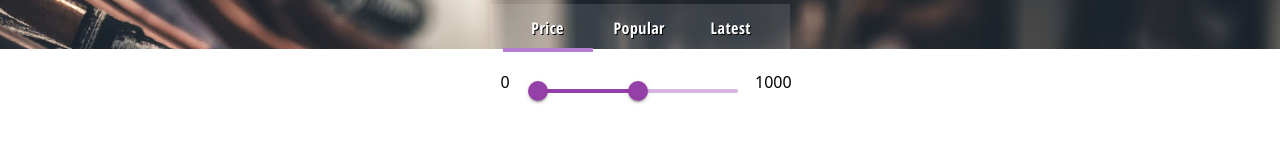
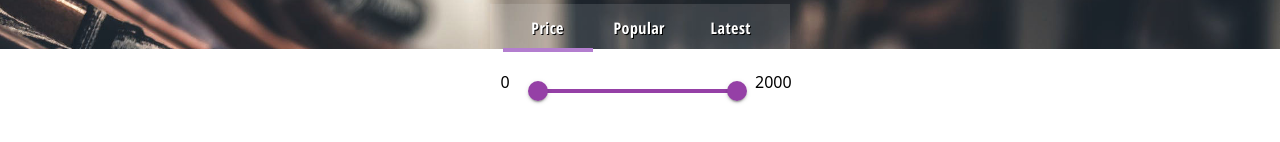
Before and after one commit to thedyze/auctionsite, a React (Vite) app in the folder frontend/: page / in a window 1280 px wide. Shown: the part 191-333 px from the top of the page. Built offline with nearby package versions, Linux system fonts and the light colour scheme; no server answers.

Commit message:
Selling page finished and small fixes
- Added create to navbar
- Fix slider to 2000 default

```diff
--- a/frontend/src/App.jsx
+++ b/frontend/src/App.jsx
@@ -45,7 +45,7 @@ function App() {
                       <Route exact path="/Messages" component={MessagesPage} />
                       <Route exact path="/conversation/:itemId/:userId" component={Conversation} />
                       <Route exact path="/Selling" component={Selling} />
-                      <Route exact path="/create-listing" component={CreateListing} />
+                      <Route exact path="/Create" component={CreateListing} />
                       <Route exact path="/About" component={About} />
                       <Route path="*" component={NotFound404} />
                     </Switch>
--- a/frontend/src/components/Navbar.jsx
+++ b/frontend/src/components/Navbar.jsx
@@ -55,7 +55,7 @@ export default function Navbar() {
     iconRef.current.click()
   }
 
-  const pagesArray = ["Buying", "Selling", "Messages","About"];
+  const pagesArray = ["Create","Buying", "Selling", "Messages","About"];
 
 
   return (
--- a/frontend/src/components/search/RangeFilter.jsx
+++ b/frontend/src/components/search/RangeFilter.jsx
@@ -4,7 +4,7 @@ import RangeSlider from "./Slider";
 export const RangeFilter = ({ handleFilters }) => {
   const[range,setRange] =useState({
     min: 0,
-    max:1000
+    max:2000
   })
 
   return (
--- a/frontend/src/components/search/Slider.jsx
+++ b/frontend/src/components/search/Slider.jsx
@@ -8,7 +8,7 @@ import debounce from "lodash/debounce";
 // }
 
 export default function RangeSlider({ handleFilters, range }) {
-  const [value, setValue] = useState([0, 1000]);
+  const [value, setValue] = useState([0, 2000]);
 
   const handleDebounce = useCallback(
     debounce((range) => {
```
